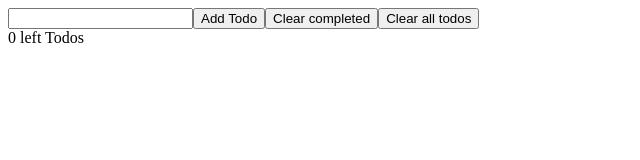
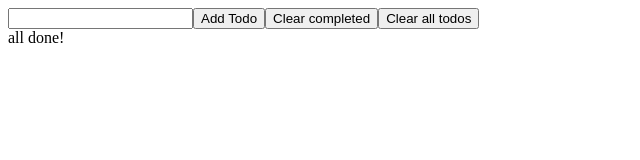
Before and after one commit to magalifabri/react-intro, a React (Create React App) app: page / in a window 1280 px wide. Shown: the top 160 px of the page, without its empty margins (0-640 px from the left). Built offline with nearby package versions, Linux system fonts and the light colour scheme.

Commit message:
Display todo status

```diff
--- a/src/App.js
+++ b/src/App.js
@@ -1,5 +1,6 @@
 import React, {useState, useRef, useEffect} from "react";
 import TodoList from "./TodoList";
+
 const LOCAL_STORAGE_TODOS_KEY = 'todos';
 const LOCAL_STORAGE_ID_COUNTER_KEY = 'idCounter';
 
@@ -43,7 +44,7 @@ function App() {
     }
 
 
-    const handleAddTodo = (event) => {
+    const handleAddTodo = () => {
         const newTodoName = todoNameRef.current.value;
 
         if (newTodoName === '') {
@@ -73,14 +74,29 @@ function App() {
     }
 
 
+    const getTodoStatusString = () => {
+        const numUncompletedTodos = todos.filter(
+            todo => !todo.complete
+        ).length;
+
+        if (!numUncompletedTodos) {
+            return 'all done!';
+        } else if (numUncompletedTodos === 1) {
+            return '1 todo left';
+        } else {
+            return numUncompletedTodos + ' todos left';
+        }
+    }
+
+
     return (
         <>
-            <TodoList todos={todos} toggleTodo={toggleTodo} />
+            <TodoList todos={todos} toggleTodo={toggleTodo}/>
             <input ref={todoNameRef} type="text"/>
             <button onClick={handleAddTodo}>Add Todo</button>
             <button>Clear completed</button>
             <button onClick={clearAllTodos}>Clear all todos</button>
-            <div>0 left Todos</div>
+            <div>{getTodoStatusString()}</div>
         </>
     )
 }
```
